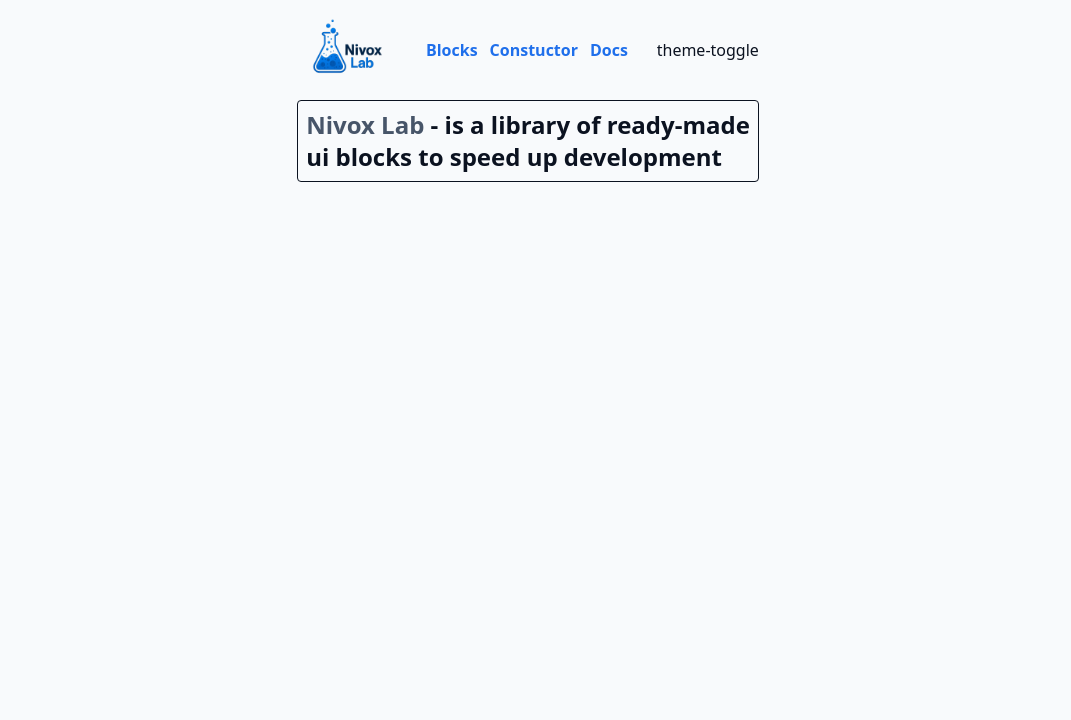
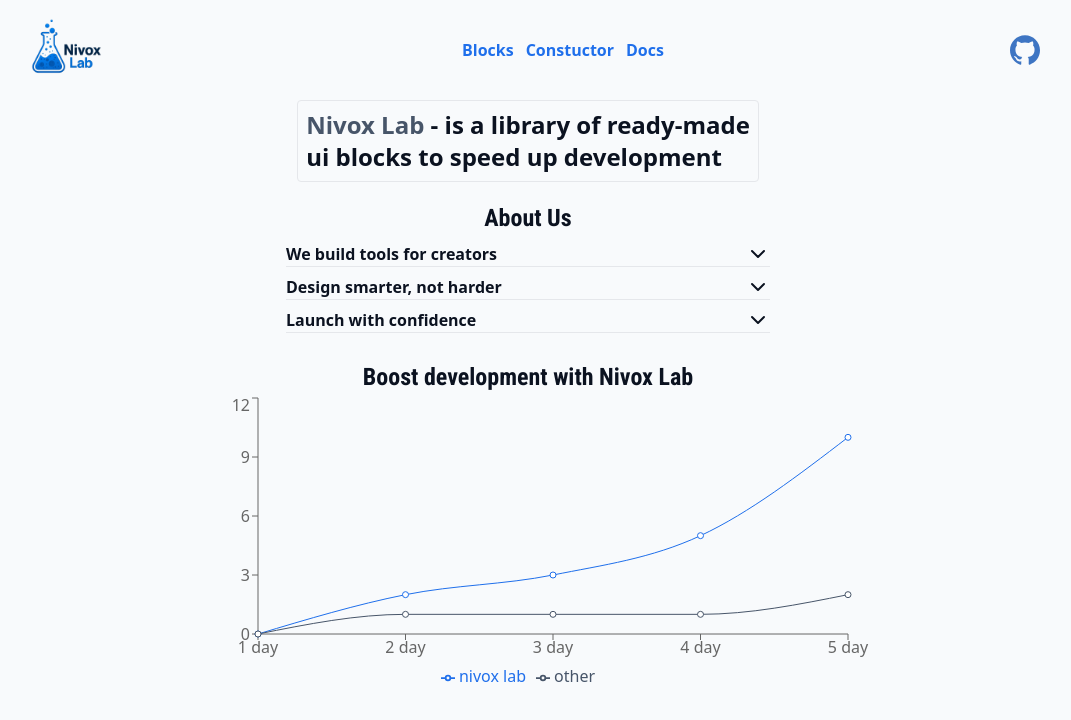
Before and after one commit to niki1tusa/nivox_lab, a Next.js app: page / in a window 1280 px wide. Shown: the top 720 px of the page, without its empty margins (112-1183 px from the left). Built offline with nearby package versions, Linux system fonts and the light colour scheme.

Commit message:
add base chart, update home page ui

```diff
--- a/package.json
+++ b/package.json
@@ -8,9 +8,11 @@
     "start": "next start"
   },
   "dependencies": {
+    "lucide-react": "^0.545.0",
     "next": "15.5.4",
     "react": "19.1.0",
-    "react-dom": "19.1.0"
+    "react-dom": "19.1.0",
+    "recharts": "^3.2.1"
   },
   "devDependencies": {
     "@tailwindcss/postcss": "^4",
--- /dev/null
+++ b/src/app/(public)/layout.tsx
@@ -0,0 +1,3 @@
+export default function PublicLayout({ children }: { children: React.ReactNode }) {
+	return <div className='w-[80%]'>{children}</div>;
+}
--- a/src/app/(public)/page.tsx
+++ b/src/app/(public)/page.tsx
@@ -1,14 +1,27 @@
 import Header from '../../component/Header';
+
+import Accordion from '@/component/Accordion';
+import Chart from '@/component/Chart';
+import Title from '@/component/Title';
 
 // Landing
 export default function Home() {
 	return (
-		<div className='flex h-screen flex-col items-center  '>
+		<div className='flex h-screen flex-col items-center'>
 			<Header />
-			<span className='rounded border p-2 text-2xl font-bold'>
+			<span className='border-edge rounded border p-2 text-2xl font-bold'>
 				<span className='text-foreground-muted'>Nivox Lab</span> - is a library of ready-made
 				<br /> ui blocks to speed up development
 			</span>
+			<div className='mt-5'>
+				<Title>About Us</Title>
+				{/* accordion */}
+				<Accordion />
+			</div>
+			<div className='mt-5 w-[700px] h-[300px]'>
+				<Title>Boost development with Nivox Lab</Title>
+				<Chart />
+			</div>
 		</div>
 	);
 }
--- a/src/app/globals.css
+++ b/src/app/globals.css
@@ -51,6 +51,7 @@
 	/* fonts */
 	--font-sans: var(--font-manrope);
 	--font-mono: var(--font-jetbrains-mono);
+	--font-heading: var(--font-roboto-cond)
 }
 body {
 	background: var(--background);
@@ -59,3 +60,6 @@ body {
 	align-items: center;
 	justify-content: center;
 }
+button, input, textarea{
+	cursor: pointer
+}
--- a/src/app/layout.tsx
+++ b/src/app/layout.tsx
@@ -1,5 +1,5 @@
 import type { Metadata } from 'next';
-import { JetBrains_Mono, Manrope } from 'next/font/google';
+import { JetBrains_Mono, Manrope, Roboto_Condensed } from 'next/font/google';
 
 import './globals.css';
 
@@ -9,6 +9,10 @@ const ManropeSans = Manrope({
 });
 const JetBrainsMono = JetBrains_Mono({
 	variable: '--font-jetbrains-mone',
+	subsets: ['latin'],
+});
+const RobotoCondensed = Roboto_Condensed({
+	variable: '--font-roboto-cond',
 	subsets: ['latin'],
 });
 
@@ -29,7 +33,9 @@ export default function RootLayout({
 }>) {
 	return (
 		<html lang='en'>
-			<body className={`${ManropeSans.variable} ${JetBrainsMono.variable} antialiased`}>
+			<body
+				className={`${ManropeSans.variable} ${JetBrainsMono.variable} ${RobotoCondensed.variable} antialiased`}
+			>
 				{children}
 			</body>
 		</html>
--- /dev/null
+++ b/src/component/Accordion.tsx
@@ -0,0 +1,34 @@
+'use client';
+
+import { ChevronDown, ChevronUp } from 'lucide-react';
+import { useState } from 'react';
+
+import { ABOUT_DATA } from '../data/about.data';
+
+export default function Accordion() {
+	const [aboutList, setAboutList] = useState<Set<number>>(new Set());
+	const toggleOpen = (id: number) => {
+		setAboutList(prev => {
+			const newSet = new Set(prev);
+			newSet.has(id) ? newSet.delete(id) : newSet.add(id);
+			return newSet;
+		});
+	};
+	return (
+		<ul className='flex w-[500px] flex-col gap-2 rounded p-2'>
+			{ABOUT_DATA.map(item => (
+				<li key={item.id} className='border-edge flex flex-col border-b'>
+					<div className='flex items-center justify-between'>
+						<span className='font-bold'>{item.heading}</span>
+						{aboutList.has(item.id) ? (
+							<ChevronUp onClick={() => toggleOpen(item.id)} />
+						) : (
+							<ChevronDown onClick={() => toggleOpen(item.id)} />
+						)}
+					</div>
+					{aboutList.has(item.id) && <div>{item.title}</div>}
+				</li>
+			))}
+		</ul>
+	);
+}
--- /dev/null
+++ b/src/component/Chart.tsx
@@ -0,0 +1,63 @@
+'use client';
+
+import {
+	Legend,
+	Line,
+	LineChart,
+	ResponsiveContainer,
+	XAxis,
+	YAxis,
+} from 'recharts';
+
+const data = [
+	{
+		name: '1 day',
+		'nivox lab': 0,
+		other: 0,
+	},
+	{
+		name: '2 day',
+		'nivox lab': 2,
+		other: 1,
+	},
+	{
+		name: '3 day',
+		'nivox lab': 3,
+		other: 1,
+	},
+	{
+		name: '4 day',
+		'nivox lab': 5,
+		other: 1,
+	},
+	{
+		name: '5 day',
+		'nivox lab': 10,
+		other: 2,
+	},
+];
+
+export default function Chart() {
+	return (
+		<ResponsiveContainer width='100%' height='100%'>
+			<LineChart
+				width={500}
+				height={300}
+				data={data}
+				margin={{
+					top: 5,
+					right: 30,
+					left: 20,
+					bottom: 5,
+				}}
+			>
+				<XAxis dataKey='name' />
+				<YAxis />
+
+				<Legend />
+				<Line type='monotone' dataKey='nivox lab' stroke='#1f6feb' />
+				<Line type='monotone' dataKey='other' stroke='#475569' />
+			</LineChart>
+		</ResponsiveContainer>
+	);
+}
--- a/src/component/Header.tsx
+++ b/src/component/Header.tsx
@@ -1,10 +1,11 @@
 import Image from 'next/image';
 
-import { NAV_DATA } from './nav.data';
+import { NAV_DATA } from '../data/nav.data';
+import Link from 'next/link';
 
 export default function Header() {
 	return (
-		<div className='flex items-center justify-between w-full'>
+		<div className='flex w-full items-center justify-between'>
 			<div className='relative h-[100px] w-[100px]'>
 				<Image fill alt='logo' src='/logo/logoDark.png' className='absolute' />
 			</div>
@@ -14,7 +15,10 @@ export default function Header() {
 				))}
 			</nav>
 			<div>
-				theme-toggle
+				<Link href='https://github.com/niki1tusa/nivox_lab'>
+					<Image width={30} height={30} alt='github-icon' src='/icons/github.svg' />
+				</Link>
+				{/* theme-toggle */}
 			</div>
 		</div>
 	);
--- /dev/null
+++ b/src/component/Title.tsx
@@ -0,0 +1,3 @@
+export default function Title({ children }: { children: React.ReactNode }) {
+	return <div className='font-heading text-center text-2xl font-bold'>{children}</div>;
+}
--- /dev/null
+++ b/src/data/about.data.ts
@@ -0,0 +1,26 @@
+export interface IAboutItem {
+	id: number;
+	heading: string;
+	title: string;
+}
+
+export const ABOUT_DATA: IAboutItem[] = [
+	{
+		id: 1,
+		heading: 'We build tools for creators',
+		title:
+			'At Nivox Lab, we empower designers and developers to transform ideas into polished, functional interfaces — fast, intuitive, and fun.',
+	},
+	{
+		id: 2,
+		heading: 'Design smarter, not harder',
+		title:
+			'Mix, match, and customize components in seconds. Our mission is to remove friction, so you can focus on what truly matters — creating.',
+	},
+	{
+		id: 3,
+		heading: 'Launch with confidence',
+		title:
+			'Download clean, production-ready code and bring your product to life. From concept to launch, Nivox Lab has your UI covered.',
+	},
+];
```
Also changed, not shown: public/icons/github.svg (added), src/data/nav.data.ts (renamed from src/component/nav.data.ts), 1 other file (tests, documents, lock files or other folders).
